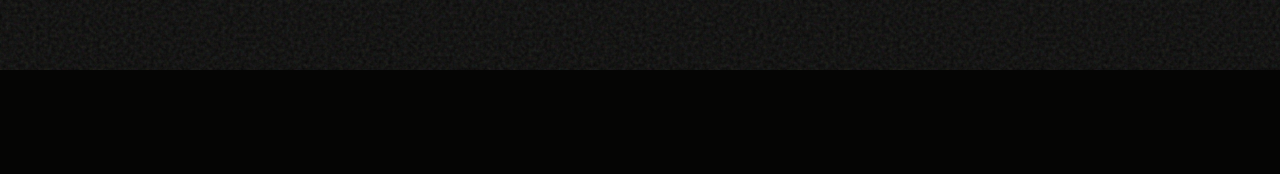
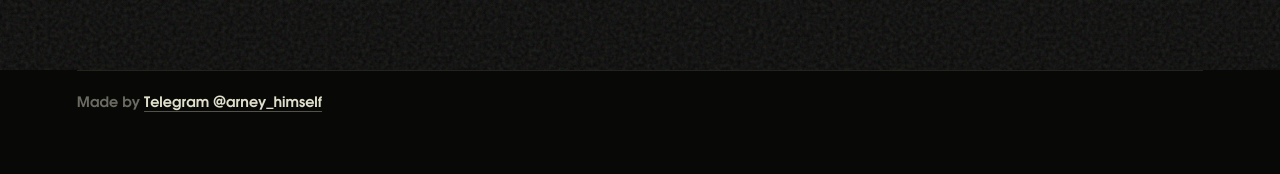
Before and after one commit to jHLuno/Epub2Pdf-Converter, a website: page public/index.html in a window 1280 px wide. Shown: the part 2289-2463 px from the top of the page. Before the commit the page ends 2359 px from the top, so only its background shows below. Drawn offline with Linux system fonts and the light colour scheme.

Commit message:
feat: add creator footer

```diff
--- a/public/index.html
+++ b/public/index.html
@@ -139,6 +139,10 @@
           </article>
         </div>
       </section>
+
+      <footer class="site-footer">
+        <p>Made by <a href="https://t.me/arney_himself" rel="noopener noreferrer">Telegram @arney_himself</a></p>
+      </footer>
     </main>
 
     <script src="/app.js" type="module"></script>
--- a/public/styles.css
+++ b/public/styles.css
@@ -989,6 +989,34 @@ h1 span {
   font-size: 1rem;
 }
 
+.site-footer {
+  padding: 0 clamp(18px, 6vw, 92px) clamp(34px, 5vw, 64px);
+  background: #080807;
+}
+
+.site-footer p {
+  width: min(100%, 1280px);
+  margin: 0 auto;
+  padding-top: 22px;
+  border-top: 1px solid rgba(225, 224, 204, 0.12);
+  color: rgba(225, 224, 204, 0.46);
+  font-size: 0.9rem;
+  font-weight: 700;
+}
+
+.site-footer a {
+  color: var(--cream);
+  text-decoration: underline;
+  text-decoration-color: rgba(225, 224, 204, 0.34);
+  text-underline-offset: 4px;
+  transition: color 180ms ease, text-decoration-color 180ms ease;
+}
+
+.site-footer a:hover {
+  color: #f1eed8;
+  text-decoration-color: rgba(225, 224, 204, 0.78);
+}
+
 @keyframes cloud-drift {
   from {
     transform: translate3d(0, 0, 0);
```
